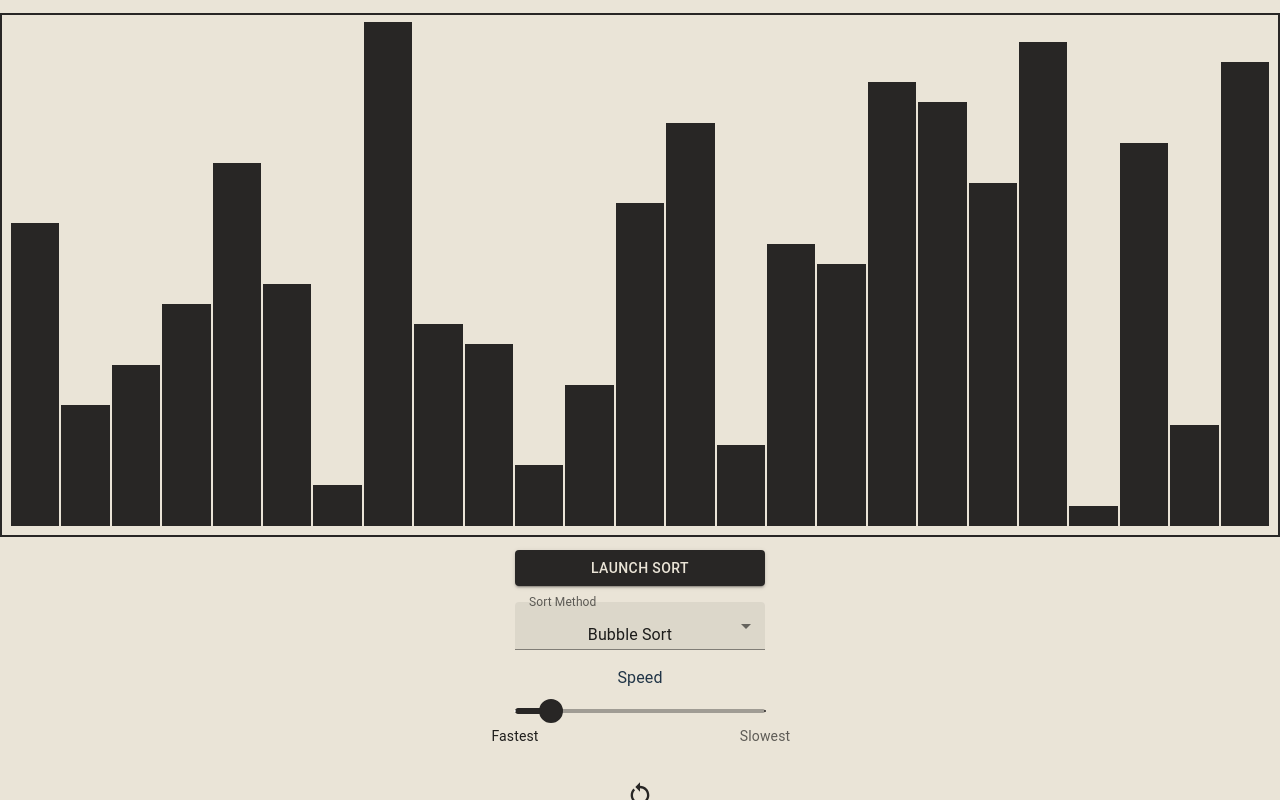
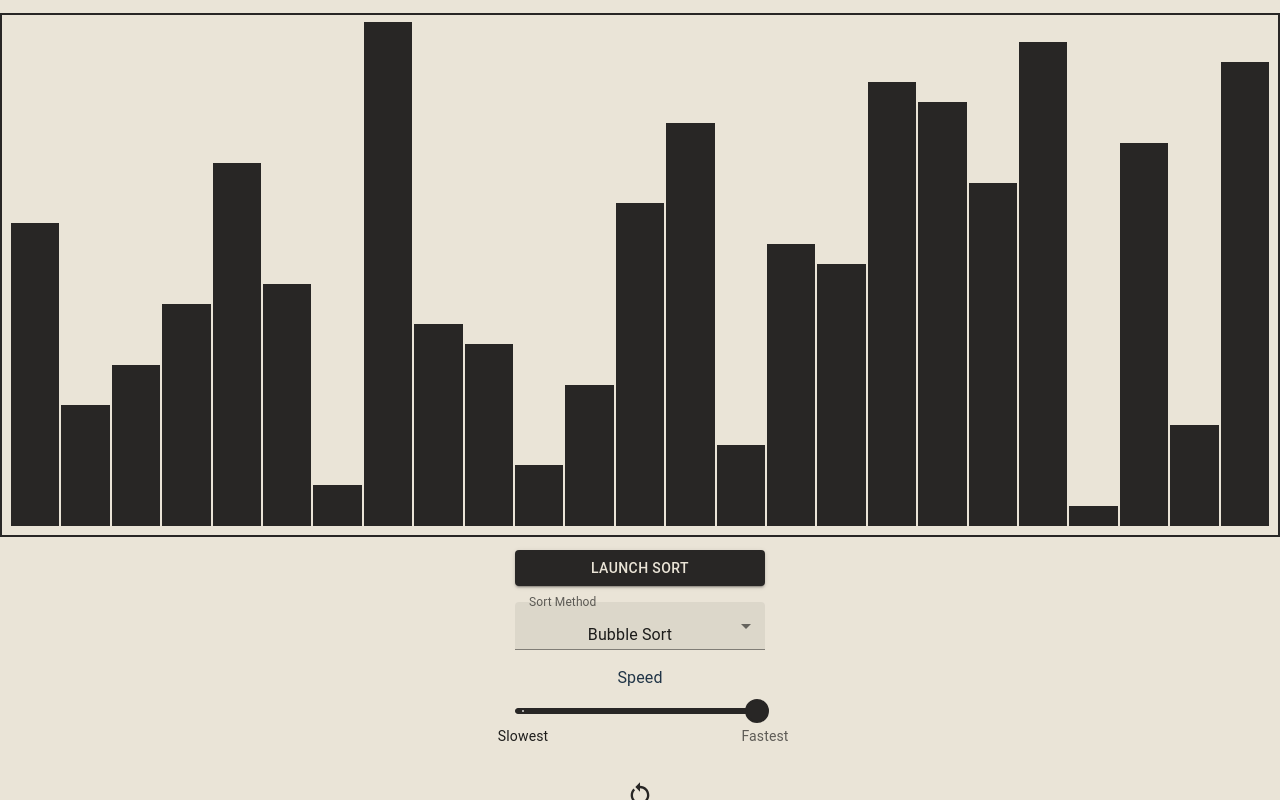
Before and after one commit to mrtnhwtt/AlgorithmVisualizer, a React (Vite) app: page / in a window 1280 px wide. Built offline with nearby package versions, Linux system fonts and the light colour scheme.

Commit message:
swapped the fatest and slowest on the slider for a more intuitive usage

```diff
--- a/src/components/Menu/Menu.tsx
+++ b/src/components/Menu/Menu.tsx
@@ -21,7 +21,7 @@ const Menu: React.FC = () => {
   const initialSortMethod: string = useSelector((state: RootState) => state.root.method);
   const handleSort = useHandleSort();
   const [sortMethod, setSortMethod] = useState(initialSortMethod);
-  const [sliderSpeed, setSliderSpeed] = useState(50);
+  const [sliderSpeed, setSliderSpeed] = useState(751);
   const isSorting: boolean = useSelector((state: RootState) => state.root.sorting);
 
   const handleChange = (event: SelectChangeEvent) => {
@@ -31,7 +31,9 @@ const Menu: React.FC = () => {
   };
   const handleSliderChange = (_event: Event, newValue: number | number[]) => {
     setSliderSpeed(newValue as number);
-    dispatch(setSpeed(newValue as number));
+    const transformedSpeed = 801 - (newValue as number);
+    console.log(newValue, transformedSpeed)
+    dispatch(setSpeed(transformedSpeed));
   };
 
   const handleResetArray = () => {
@@ -47,11 +49,11 @@ const Menu: React.FC = () => {
 
   const marks = [
     {
-      value: 25,
+      value: 775,
       label: "Fastest",
     },
     {
-      value: 200,
+      value: 25,
       label: "Slowest",
     },
   ];
@@ -100,8 +102,8 @@ const Menu: React.FC = () => {
           value={sliderSpeed}
           onChange={handleSliderChange}
           step={25}
-          min={25}
-          max={200}
+          min={0}
+          max={775}
           aria-label="Default"
           valueLabelDisplay="off"
           aria-labelledby="speed-slider"
```
